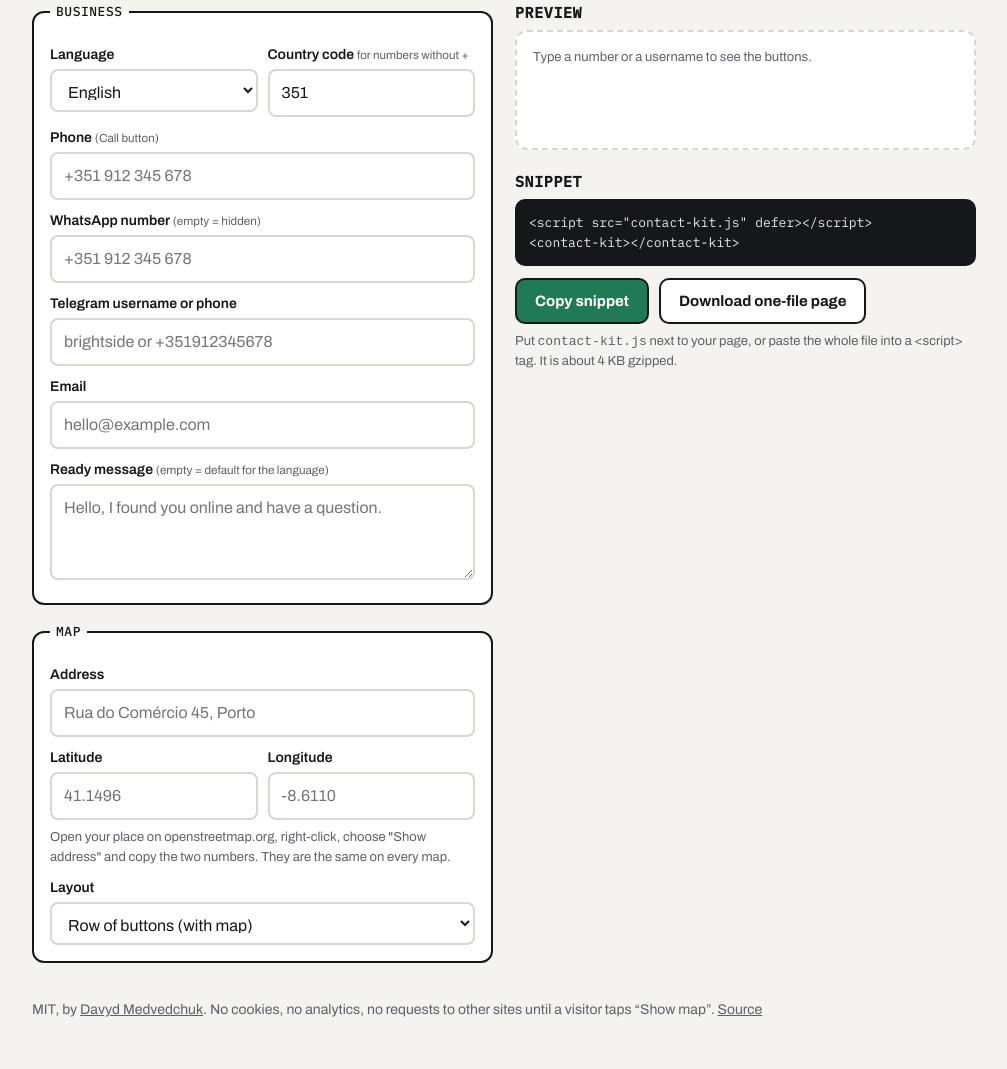
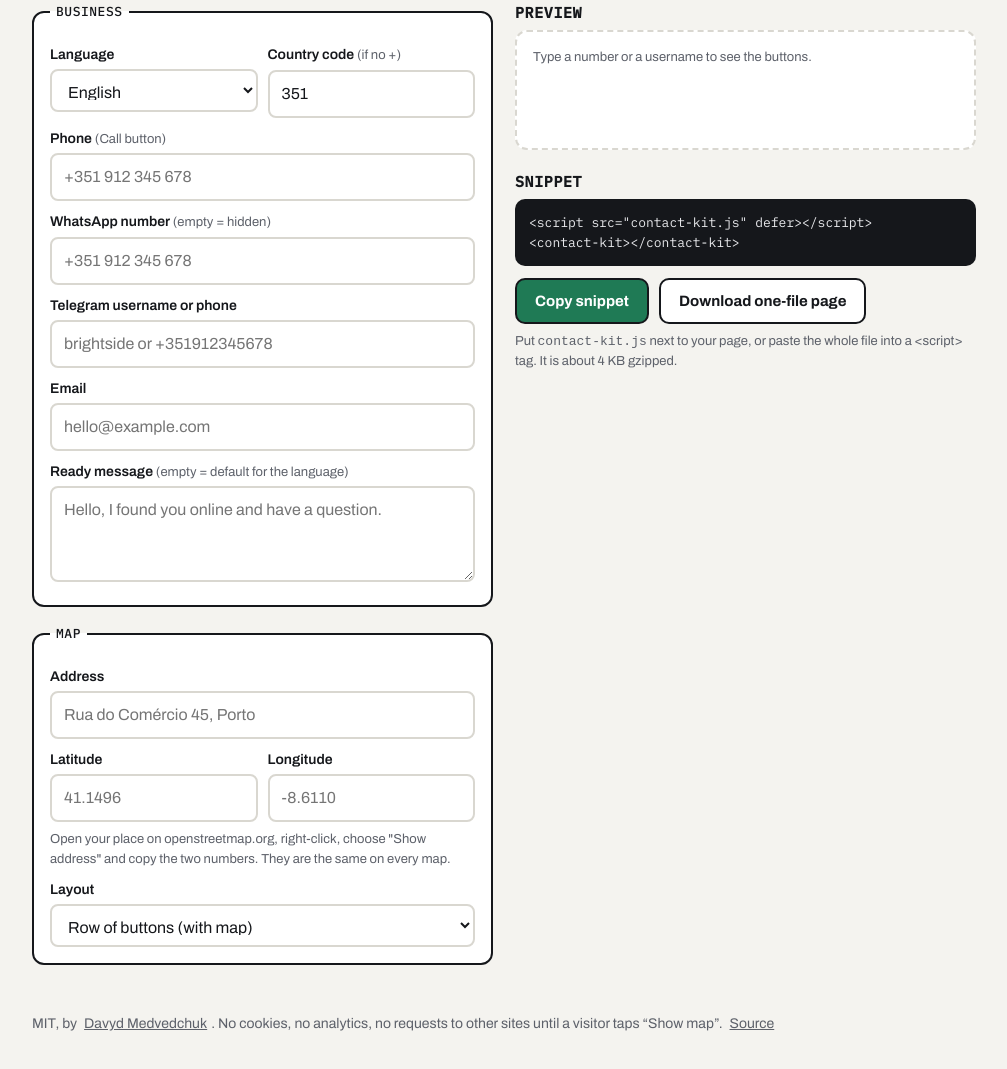
Before and after one commit to davydmedvedchuk/contact-kit, a plain HTML site: page index.html in a window 1280 px wide. Shown: the part 189-1258 px from the top of the page, without its empty margins (136-1143 px from the left). Drawn offline with Linux system fonts and the light colour scheme.

Commit message:
Polish: country code label no longer wraps, bigger footer links

```diff
--- a/index.html
+++ b/index.html
@@ -12,7 +12,7 @@ h1{font:800 clamp(32px,7vw,56px)/1 "Archivo";font-stretch:75%;margin:0 0 10px;le
 .grid{display:grid;grid-template-columns:1fr;gap:22px}@media(min-width:820px){.grid{grid-template-columns:1fr 1fr}}
 fieldset{border:2px solid var(--ink);border-radius:12px;padding:14px 16px 16px;margin:0;background:#fff}
 legend{font:500 13px "IBM Plex Mono",monospace;text-transform:uppercase;padding:0 6px;letter-spacing:.04em}
-label{display:block;font-size:14px;font-weight:600;margin:10px 0 4px}label small{font-weight:400;color:var(--mute)}
+label{display:block;font-size:14px;font-weight:600;margin:10px 0 4px}label small{font-weight:400;color:var(--mute);font-size:13px}
 input,select,textarea{width:100%;font:inherit;padding:10px 12px;border:2px solid var(--line);border-radius:8px;background:#fff;color:inherit}
 input:focus,select:focus,textarea:focus{outline:3px solid var(--acc);outline-offset:1px;border-color:var(--ink)}
 .two{display:grid;grid-template-columns:1fr 1fr;gap:10px}
@@ -24,14 +24,14 @@ button.p{font:700 15px "Archivo";padding:12px 18px;border-radius:10px;border:2px
 button.p.o{background:#fff;color:var(--ink)}button.p:focus-visible{outline:3px solid var(--ink);outline-offset:2px}
 h2{font:700 15px "IBM Plex Mono",monospace;text-transform:uppercase;letter-spacing:.04em;margin:22px 0 8px}
 .note{font-size:13px;color:var(--mute);margin:8px 0 0}.ok{color:var(--acc);font-weight:600}
-footer{margin-top:36px;font-size:14px;color:var(--mute)}a{color:inherit}
+footer{margin-top:36px;font-size:14px;color:var(--mute)}footer a{color:inherit;display:inline-block;padding:12px 4px}a{color:inherit}
 </style></head><body><main>
 <h1>Contact kit</h1>
 <p class="sub">Buttons that open a chat with your message already typed, and a map that loads only when someone taps it. Fill the form, copy the snippet. Nothing you type here leaves this page.</p>
 <div class="grid"><div>
 <fieldset><legend>Business</legend>
 <div class="two"><div><label for="lang">Language</label><select id="lang"><option value="en">English</option><option value="pt">Português</option><option value="ru">Русский</option><option value="uk">Українська</option></select></div>
-<div><label for="country">Country code <small>for numbers without +</small></label><input id="country" value="351" inputmode="numeric"></div></div>
+<div><label for="country">Country code <small>(if no +)</small></label><input id="country" value="351" inputmode="numeric"></div></div>
 <label for="phone">Phone <small>(Call button)</small></label><input id="phone" type="tel" placeholder="+351 912 345 678" autocomplete="off">
 <label for="whatsapp">WhatsApp number <small>(empty = hidden)</small></label><input id="whatsapp" type="tel" placeholder="+351 912 345 678" autocomplete="off">
 <label for="telegram">Telegram username or phone</label><input id="telegram" placeholder="brightside or +351912345678" autocomplete="off">
```
